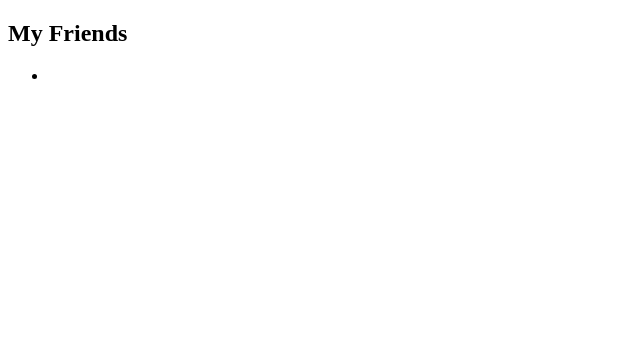
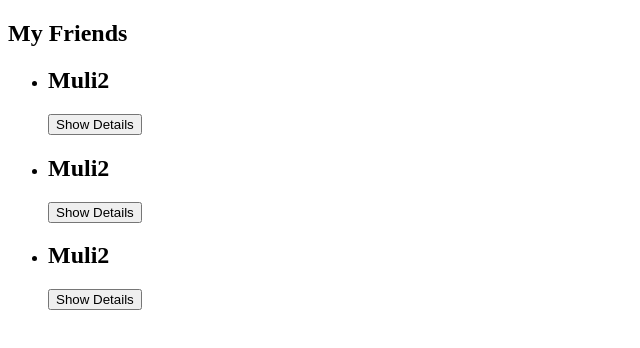
Before and after one commit to Collince-Okeyo/Vue, a Vue app: page / in a window 1280 px wide. Shown: the top 348 px of the page, without its empty margins (0-640 px from the left). Built offline with nearby package versions, Linux system fonts and the light colour scheme.

Commit message:
First commonent

```diff
--- a/src/App.vue
+++ b/src/App.vue
@@ -2,24 +2,25 @@
 <section>
     <h2>My Friends</h2>
     <ul>
-        <li>
-        </li>
+        <friend-content></friend-content>
+        <friend-content></friend-content>
+        <friend-content></friend-content>
     </ul>
 </section>
 </template>
 
 <script>
 export default {
-    data() {
-        friends: [{
-            id: "dfhs",
-            name: "Muli",
-            email: "email",
-        }, {
-            id: "dffgkghs",
-            name: "Muli2",
-            email: "email",
-        }, ];
-    },
+    // data() {
+    //     friends: [{
+    //         id: "dfhs",
+    //         name: "Muli",
+    //         email: "email",
+    //     }, {
+    //         id: "dffgkghs",
+    //         name: "Muli2",
+    //         email: "email",
+    //     }, ];
+    // },
 };
 </script>
--- a/src/components/FriendsContact.vue
+++ b/src/components/FriendsContact.vue
@@ -0,0 +1,33 @@
+<template>
+<section>
+    <li>
+        <h2>{{ friend.name }}</h2>
+        <button @click="showdetails">Show Details</button>
+        <ul v-if="detailsAreAvailable">
+            <li><strong>Phone</strong>{{ friend.phone }}</li>
+            <li><strong>Email</strong>{{ friend.email }}</li>
+        </ul>
+    </li>
+</section>
+</template>
+
+<script>
+export default {
+    data() {
+        return {
+            detailsAreAvailable: false,
+            friend: {
+                id: "dffgkghs",
+                name: "Muli2",
+                phone: "45454545",
+                email: "email",
+            },
+        };
+    },
+    methods: {
+        showdetails() {
+            this.detailsAreAvailable = !this.detailsAreAvailable;
+        },
+    },
+};
+</script>
--- a/src/main.js
+++ b/src/main.js
@@ -1,4 +1,11 @@
 import { createApp } from 'vue'
 
 import App from  './App.vue'
-createApp(App).mount('#app')
+import FriendContact from './components/FriendsContact.vue'
+const app =  createApp(App)
+
+app.component('friend-content',FriendContact)
+
+
+
+app.mount('#app')
```
Also changed, not shown: package.json (+3 -22 lines), .browserslistrc (added), .eslintrc.js (added), 1 other file (tests, documents, lock files or other folders).
